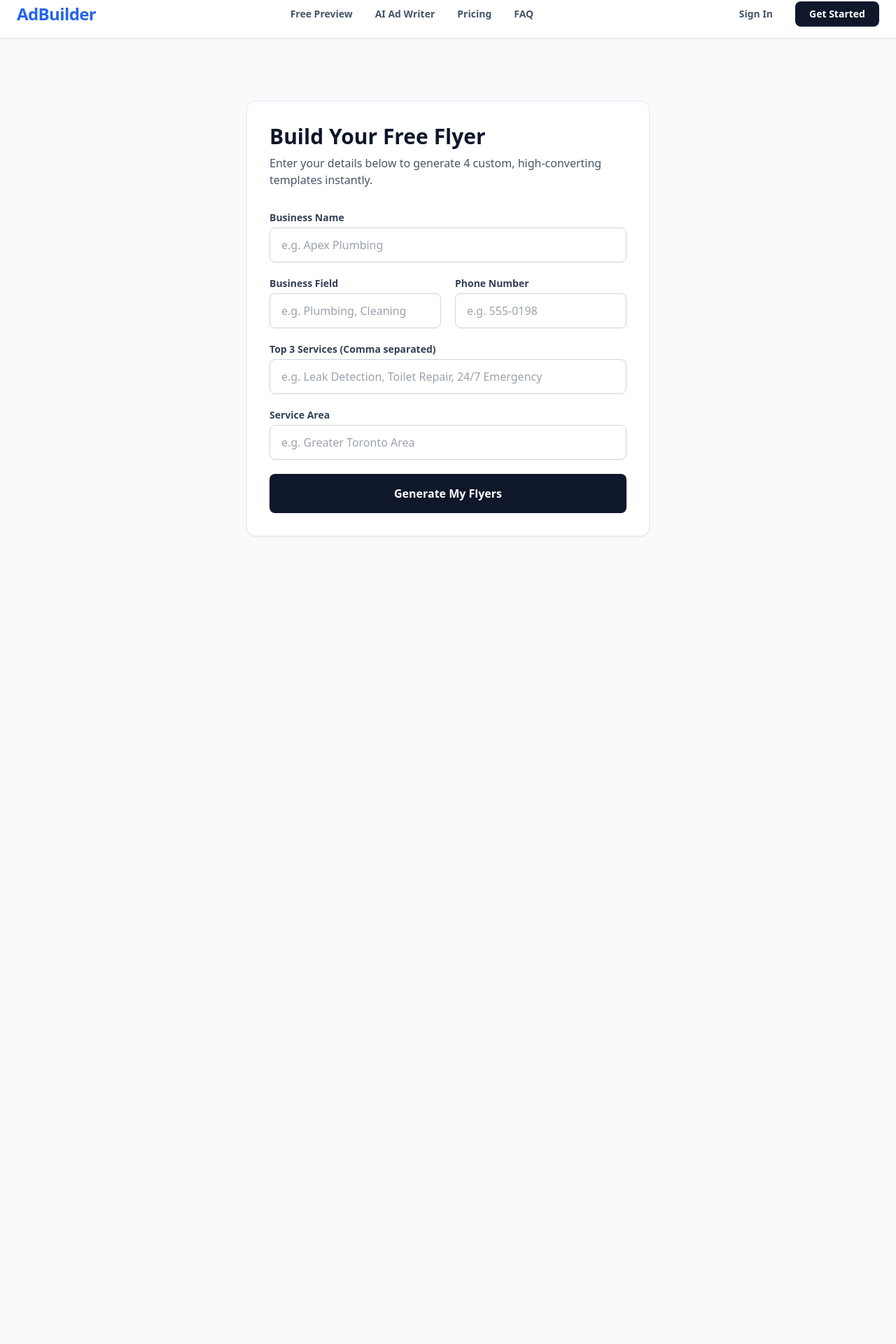
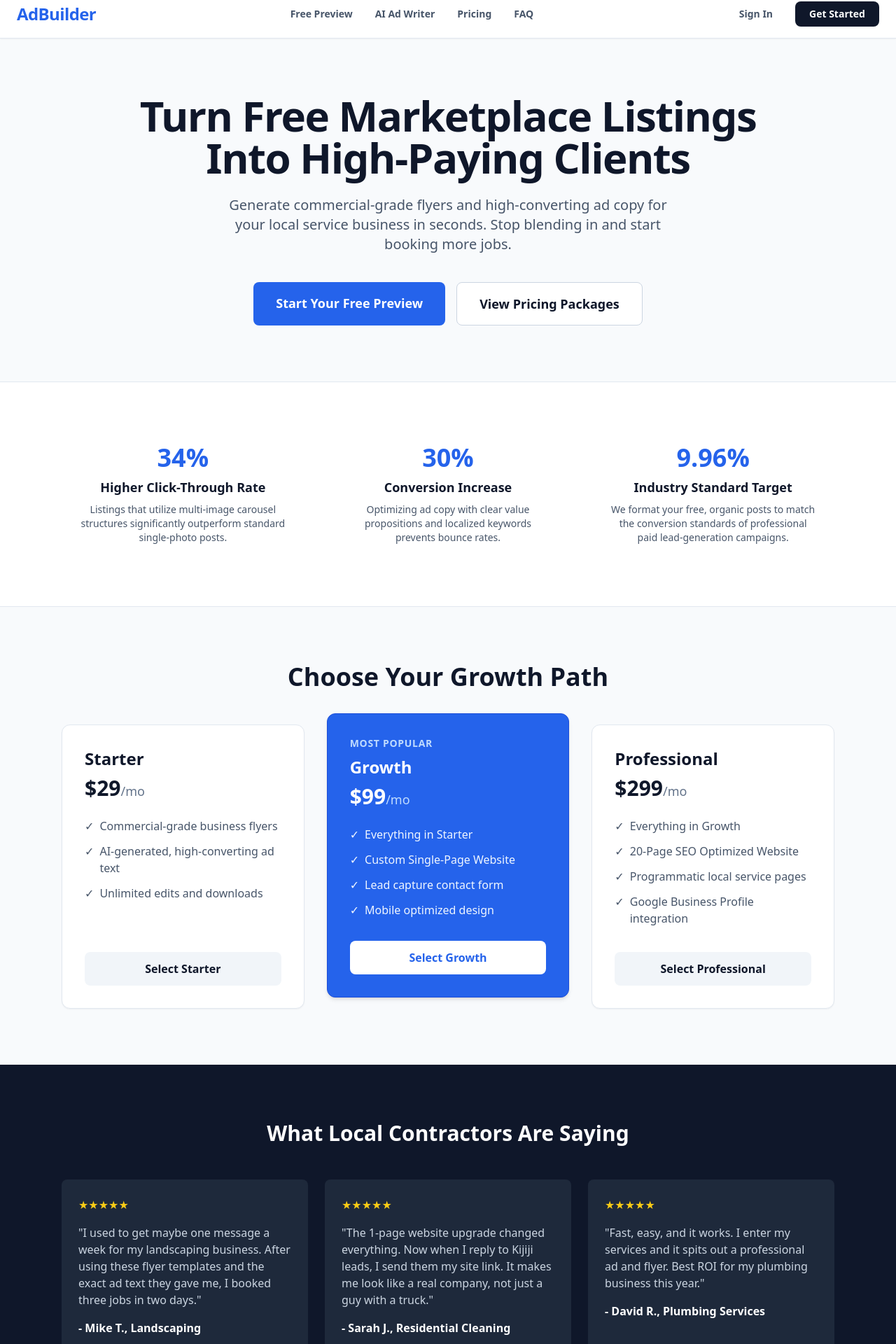
Before and after one commit to jakejmanley-collab/local-service-ads, a Next.js app: page / in a window 1280 px wide. Shown: the part 14-1934 px from the top of the page at 70% size. Before the commit the page ends 869 px from the top, so only its background shows below. Built offline with nearby package versions, Linux system fonts and the light colour scheme.

Commit message:
Update page.tsx

```diff
--- a/app/page.tsx
+++ b/app/page.tsx
@@ -1,155 +1,123 @@
-'use client';
+import Link from 'next/link';
 
-import { useState } from 'react';
-import Link from 'next/link';
-import html2canvas from 'html2canvas';
+export default function Home() {
+  return (
+    <main className="min-h-screen bg-slate-50 text-slate-900 font-sans">
 
-export default function PreviewPage() {
-  const [formData, setFormData] = useState({
-    businessName: '',
-    field: '',
-    services: '',
-    serviceArea: '',
-    phone: '',
-  });
-  const [showPreview, setShowPreview] = useState(false);
-  const [isDownloading, setIsDownloading] = useState<number | null>(null);
+      {/* Hero Section */}
+      <section className="max-w-6xl mx-auto px-6 py-20 text-center">
+        <h1 className="text-5xl md:text-6xl font-extrabold tracking-tight text-slate-900 mb-6">
+          Turn Free Marketplace Listings <br className="hidden md:block" /> Into High-Paying Clients
+        </h1>
+        <p className="text-xl text-slate-600 mb-10 max-w-2xl mx-auto">
+          Generate commercial-grade flyers and high-converting ad copy for your local service business in seconds. Stop blending in and start booking more jobs.
+        </p>
+        <div className="flex flex-col sm:flex-row justify-center gap-4">
+          <Link href="/preview" className="bg-blue-600 text-white px-8 py-4 rounded-lg font-bold text-lg hover:bg-blue-700 transition">
+            Start Your Free Preview
+          </Link>
+          <Link href="#pricing" className="bg-white text-slate-900 px-8 py-4 rounded-lg font-bold text-lg border border-slate-300 hover:bg-slate-100 transition">
+            View Pricing Packages
+          </Link>
+        </div>
+      </section>
 
-  const handleInputChange = (e: React.ChangeEvent<HTMLInputElement>) => {
-    setFormData({ ...formData, [e.target.name]: e.target.value });
-  };
-
-  const handleSubmit = (e: React.FormEvent) => {
-    e.preventDefault();
-    setShowPreview(true);
-  };
-
-  const handleDownload = async (templateId: number) => {
-    setIsDownloading(templateId);
-    const element = document.getElementById(`flyer-template-${templateId}`);
-
-    if (element) {
-      try {
-        const canvas = await html2canvas(element, {
-          scale: 2, // High-resolution export
-          backgroundColor: null
-        });
-
-        const dataUrl = canvas.toDataURL('image/jpeg', 0.9);
-        const link = document.createElement('a');
-        link.download = `${formData.businessName.replace(/\s+/g, '-').toLowerCase()}-flyer.jpg`;
-        link.href = dataUrl;
-        link.click();
-      } catch (err) {
-        console.error('Export failed:', err);
-      }
-    }
-    setIsDownloading(null);
-  };
-
-  if (showPreview) {
-    return (
-      <main className="min-h-screen bg-slate-50 py-12 px-6">
-        <div className="max-w-6xl mx-auto">
-          <div className="flex justify-between items-center mb-8">
-            <h1 className="text-3xl font-bold text-slate-900">Your Generated Flyers</h1>
-            <Link href="/#pricing" className="bg-blue-600 text-white px-6 py-2 rounded-lg font-bold hover:bg-blue-700">
-              Unlock High-Res Templates
-            </Link>
-          </div>
-
-          <div className="grid md:grid-cols-2 gap-8">
-            {[1, 2, 3, 4].map((template) => (
-              <div key={template} className="flex flex-col gap-4">
-                {/* The Canvas Element to be exported */}
-                <div
-                  id={`flyer-template-${template}`}
-                  className="relative aspect-[4/5] bg-slate-800 rounded-xl overflow-hidden shadow-lg border border-slate-200"
-                >
-                  {/* Simulated Background Asset */}
-                  <div className="absolute inset-0 bg-gradient-to-br from-slate-700 to-slate-900 opacity-50"></div>
-
-                  {/* Watermark Overlay */}
-                  <div className="absolute inset-0 flex items-center justify-center opacity-20 pointer-events-none transform -rotate-45 z-20">
-                    <span className="text-6xl font-black text-white tracking-widest uppercase">Watermark</span>
-                  </div>
-
-                  {/* Dynamic Code Layer (Foreground) */}
-                  <div className="relative z-10 p-8 h-full flex flex-col">
-                    <h2 className="text-4xl font-extrabold text-white mb-2 uppercase">{formData.businessName || 'Your Business'}</h2>
-                    <p className="text-blue-400 font-bold text-xl mb-auto uppercase tracking-wide">{formData.field || 'Service Field'}</p>
-
-                    <div className="bg-white/10 backdrop-blur-sm p-6 rounded-lg mb-6 border border-white/20">
-                      <h3 className="text-white font-bold mb-3 uppercase text-sm tracking-wider">Our Services</h3>
-                      <ul className="text-slate-100 space-y-2">
-                        {formData.services.split(',').map((service, i) => (
-                          <li key={i} className="flex gap-2">✓ {service.trim() || 'Service Example'}</li>
-                        ))}
-                      </ul>
-                    </div>
-
-                    <div className="mt-auto flex justify-between items-end">
-                      <div className="bg-blue-600 text-white px-4 py-2 rounded-md font-bold text-lg">
-                        {formData.phone || '(555) 123-4567'}
-                      </div>
-                      <div className="text-slate-300 font-medium text-sm text-right">
-                        Serving:<br/>{formData.serviceArea || 'Your City'}
-                      </div>
-                    </div>
-                  </div>
-                </div>
-
-                {/* Download Button (Outside the canvas so it isn't in the exported image) */}
-                <button
-                  onClick={() => handleDownload(template)}
-                  disabled={isDownloading === template}
-                  className="w-full bg-slate-900 text-white font-bold py-3 rounded-lg hover:bg-slate-800 transition disabled:opacity-50"
-                >
-                  {isDownloading === template ? 'Exporting...' : 'Download JPG (Watermarked)'}
-                </button>
-              </div>
-            ))}
+      {/* Stats Section */}
+      <section className="bg-white py-16 border-y border-slate-200">
+        <div className="max-w-6xl mx-auto px-6">
+          <div className="grid md:grid-cols-3 gap-8 text-center">
+            <div className="p-6">
+              <div className="text-4xl font-extrabold text-blue-600 mb-2">34%</div>
+              <h3 className="text-lg font-bold mb-2">Higher Click-Through Rate</h3>
+              <p className="text-slate-600 text-sm">Listings that utilize multi-image carousel structures significantly outperform standard single-photo posts.</p>
+            </div>
+            <div className="p-6">
+              <div className="text-4xl font-extrabold text-blue-600 mb-2">30%</div>
+              <h3 className="text-lg font-bold mb-2">Conversion Increase</h3>
+              <p className="text-slate-600 text-sm">Optimizing ad copy with clear value propositions and localized keywords prevents bounce rates.</p>
+            </div>
+            <div className="p-6">
+              <div className="text-4xl font-extrabold text-blue-600 mb-2">9.96%</div>
+              <h3 className="text-lg font-bold mb-2">Industry Standard Target</h3>
+              <p className="text-slate-600 text-sm">We format your free, organic posts to match the conversion standards of professional paid lead-generation campaigns.</p>
+            </div>
           </div>
         </div>
-      </main>
-    );
-  }
+      </section>
 
-  return (
-    <main className="min-h-screen bg-slate-50 py-12 px-6 flex justify-center items-center">
-      <div className="bg-white max-w-xl w-full p-8 rounded-xl shadow-sm border border-slate-200">
-        <h1 className="text-3xl font-bold text-slate-900 mb-2">Build Your Free Flyer</h1>
-        <p className="text-slate-600 mb-8">Enter your details below to generate 4 custom, high-converting templates instantly.</p>
+      {/* Pricing Section */}
+      <section id="pricing" className="py-20 bg-slate-50">
+        <div className="max-w-6xl mx-auto px-6">
+          <h2 className="text-4xl font-bold text-center mb-12">Choose Your Growth Path</h2>
+          <div className="grid md:grid-cols-3 gap-8">
 
-        <form onSubmit={handleSubmit} className="space-y-5">
-          <div>
-            <label className="block text-sm font-bold text-slate-700 mb-1">Business Name</label>
-            <input required type="text" name="businessName" onChange={handleInputChange} className="w-full border border-slate-300 rounded-lg px-4 py-3 focus:ring-2 focus:ring-blue-600 outline-none" placeholder="e.g. Apex Plumbing" />
+            {/* Starter Package */}
+            <div className="bg-white p-8 rounded-xl shadow-sm border border-slate-200 flex flex-col">
+              <h3 className="text-2xl font-bold mb-2">Starter</h3>
+              <div className="text-3xl font-extrabold mb-6">$29<span className="text-lg text-slate-500 font-normal">/mo</span></div>
+              <ul className="space-y-3 mb-8 flex-1 text-slate-600">
+                <li className="flex gap-2">✓ <span>Commercial-grade business flyers</span></li>
+                <li className="flex gap-2">✓ <span>AI-generated, high-converting ad text</span></li>
+                <li className="flex gap-2">✓ <span>Unlimited edits and downloads</span></li>
+              </ul>
+              <button className="w-full bg-slate-100 text-slate-900 font-bold py-3 rounded-lg hover:bg-slate-200">Select Starter</button>
+            </div>
+
+            {/* Growth Package */}
+            <div className="bg-blue-600 p-8 rounded-xl shadow-md border border-blue-700 flex flex-col text-white transform md:-translate-y-4">
+              <div className="text-sm font-bold uppercase tracking-wider mb-2 text-blue-200">Most Popular</div>
+              <h3 className="text-2xl font-bold mb-2">Growth</h3>
+              <div className="text-3xl font-extrabold mb-6">$99<span className="text-lg text-blue-200 font-normal">/mo</span></div>
+              <ul className="space-y-3 mb-8 flex-1 text-blue-50">
+                <li className="flex gap-2">✓ <span>Everything in Starter</span></li>
+                <li className="flex gap-2">✓ <span>Custom Single-Page Website</span></li>
+                <li className="flex gap-2">✓ <span>Lead capture contact form</span></li>
+                <li className="flex gap-2">✓ <span>Mobile optimized design</span></li>
+              </ul>
+              <button className="w-full bg-white text-blue-600 font-bold py-3 rounded-lg hover:bg-slate-100">Select Growth</button>
+            </div>
+
+            {/* Professional Package */}
+            <div className="bg-white p-8 rounded-xl shadow-sm border border-slate-200 flex flex-col">
+              <h3 className="text-2xl font-bold mb-2">Professional</h3>
+              <div className="text-3xl font-extrabold mb-6">$299<span className="text-lg text-slate-500 font-normal">/mo</span></div>
+              <ul className="space-y-3 mb-8 flex-1 text-slate-600">
+                <li className="flex gap-2">✓ <span>Everything in Growth</span></li>
+                <li className="flex gap-2">✓ <span>20-Page SEO Optimized Website</span></li>
+                <li className="flex gap-2">✓ <span>Programmatic local service pages</span></li>
+                <li className="flex gap-2">✓ <span>Google Business Profile integration</span></li>
+              </ul>
+              <button className="w-full bg-slate-100 text-slate-900 font-bold py-3 rounded-lg hover:bg-slate-200">Select Professional</button>
+            </div>
+
           </div>
-          <div className="grid grid-cols-2 gap-5">
-            <div>
-              <label className="block text-sm font-bold text-slate-700 mb-1">Business Field</label>
-              <input required type="text" name="field" onChange={handleInputChange} className="w-full border border-slate-300 rounded-lg px-4 py-3 focus:ring-2 focus:ring-blue-600 outline-none" placeholder="e.g. Plumbing, Cleaning" />
+        </div>
+      </section>
+
+      {/* Reviews Section */}
+      <section className="bg-slate-900 text-white py-20">
+        <div className="max-w-6xl mx-auto px-6">
+          <h2 className="text-3xl font-bold text-center mb-12">What Local Contractors Are Saying</h2>
+          <div className="grid md:grid-cols-3 gap-6">
+            <div className="bg-slate-800 p-6 rounded-lg">
+              <div className="text-yellow-400 mb-4">★★★★★</div>
+              <p className="text-slate-300 mb-4">"I used to get maybe one message a week for my landscaping business. After using these flyer templates and the exact ad text they gave me, I booked three jobs in two days."</p>
+              <div className="font-bold">- Mike T., Landscaping</div>
             </div>
-            <div>
-              <label className="block text-sm font-bold text-slate-700 mb-1">Phone Number</label>
-              <input required type="text" name="phone" onChange={handleInputChange} className="w-full border border-slate-300 rounded-lg px-4 py-3 focus:ring-2 focus:ring-blue-600 outline-none" placeholder="e.g. 555-0198" />
+            <div className="bg-slate-800 p-6 rounded-lg">
+              <div className="text-yellow-400 mb-4">★★★★★</div>
+              <p className="text-slate-300 mb-4">"The 1-page website upgrade changed everything. Now when I reply to Kijiji leads, I send them my site link. It makes me look like a real company, not just a guy with a truck."</p>
+              <div className="font-bold">- Sarah J., Residential Cleaning</div>
+            </div>
+            <div className="bg-slate-800 p-6 rounded-lg">
+              <div className="text-yellow-400 mb-4">★★★★★</div>
+              <p className="text-slate-300 mb-4">"Fast, easy, and it works. I enter my services and it spits out a professional ad and flyer. Best ROI for my plumbing business this year."</p>
+              <div className="font-bold">- David R., Plumbing Services</div>
             </div>
           </div>
-          <div>
-            <label className="block text-sm font-bold text-slate-700 mb-1">Top 3 Services (Comma separated)</label>
-            <input required type="text" name="services" onChange={handleInputChange} className="w-full border border-slate-300 rounded-lg px-4 py-3 focus:ring-2 focus:ring-blue-600 outline-none" placeholder="e.g. Leak Detection, Toilet Repair, 24/7 Emergency" />
-          </div>
-          <div>
-            <label className="block text-sm font-bold text-slate-700 mb-1">Service Area</label>
-            <input required type="text" name="serviceArea" onChange={handleInputChange} className="w-full border border-slate-300 rounded-lg px-4 py-3 focus:ring-2 focus:ring-blue-600 outline-none" placeholder="e.g. Greater Toronto Area" />
-          </div>
+        </div>
+      </section>
 
-          <button type="submit" className="w-full bg-slate-900 text-white font-bold py-4 rounded-lg mt-4 hover:bg-slate-800 transition">
-            Generate My Flyers
-          </button>
-        </form>
-      </div>
     </main>
   );
 }
```
